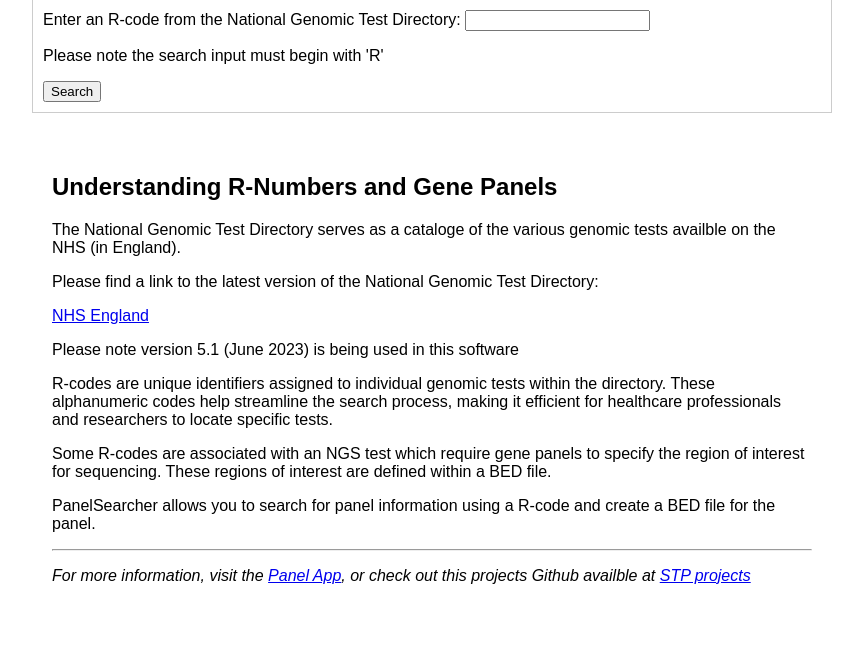
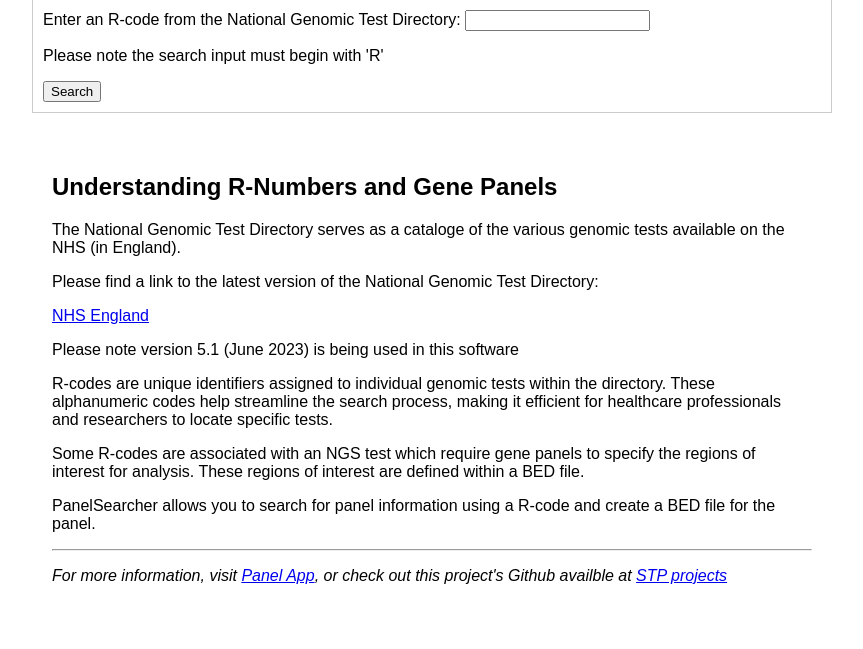
Before and after one commit to Mathew-B-SDGS/Group1_2023_Bioinfo_Stp, a Flask app: page / in a window 1280 px wide. Shown: the part 325-974 px from the top of the page, without its empty margins (208-1071 px from the left). Run offline with Flask 3, Linux system fonts and the light colour scheme.

Commit message:
Correct spelling and grammar

```diff
--- a/templates/home.html
+++ b/templates/home.html
@@ -54,7 +54,7 @@
             <h2>Understanding R-Numbers and Gene Panels</h2>
 
             <p>The National Genomic Test Directory serves as a cataloge of the
-                various genomic tests availble on the NHS (in England).</p>
+                various genomic tests available on the NHS (in England).</p>
 
             <p>Please find a link to the latest version of the National Genomic Test Directory:</p>
             <a href="https://www.england.nhs.uk/publication/national-genomic-test-directories/">NHS England</a>
@@ -64,7 +64,7 @@
                 the directory. These alphanumeric codes help streamline the search process, making it efficient for
                 healthcare professionals and researchers to locate specific tests.</p>
 
-            <p>Some R-codes are associated with an NGS test which require gene panels to specify the region of interest for sequencing. These
+            <p>Some R-codes are associated with an NGS test which require gene panels to specify the regions of interest for analysis. These
                 regions of interest are defined within a BED file.
             </p>
 
@@ -74,9 +74,9 @@
 
             <hr>
 
-            <p class="text-muted"> <i>For more information, visit the
+            <p class="text-muted"> <i>For more information, visit
                     <a href=https://panelapp.genomicsengland.co.uk>Panel App</a>,
-                    or check out this projects Github availble at <a
+                    or check out this project's Github availble at <a
                         href="https://github.com/Mathew-B-SDGS/Group1_2023_Bioinfo_Stp">STP projects</a> </i>
             </p>
 
--- a/templates/results.html
+++ b/templates/results.html
@@ -32,7 +32,7 @@
     <p> To download a BED file for the selected panel please enter your search parameters
         and click the download button below.
         <br>
-        The coordinates are taken from the MANE Select transcript of each gene
+        The coordinates are taken from the MANE Select transcript of each gene.
         <br>
         <br>
     </p>
@@ -60,7 +60,7 @@
         </select>
         <br>
         <br>
-        <label for="base_num">Select how many base pairs to pad upstream and downstream of the exons or transcript</label>
+        <label for="base_num">Select how many base pairs to pad upstream and downstream of the exons or transcript:</label>
             <input type="number" id="base_num" name="base_num" min="1" placeholder="50">
         <br>
         <br>
@@ -73,7 +73,7 @@
     <p> {{results.df.to_html() | safe}}</p>
     <hr>
     <br>
-    <button onclick="myFunction()" > Reveal all PanelApp information for {{results.panel_label}}</button>
+    <button onclick="myFunction()" > Reveal all PanelApp information for {{results.panel_label}} panel</button>
     <p id="demo"></p>
     <script>
         function myFunction() {
```
